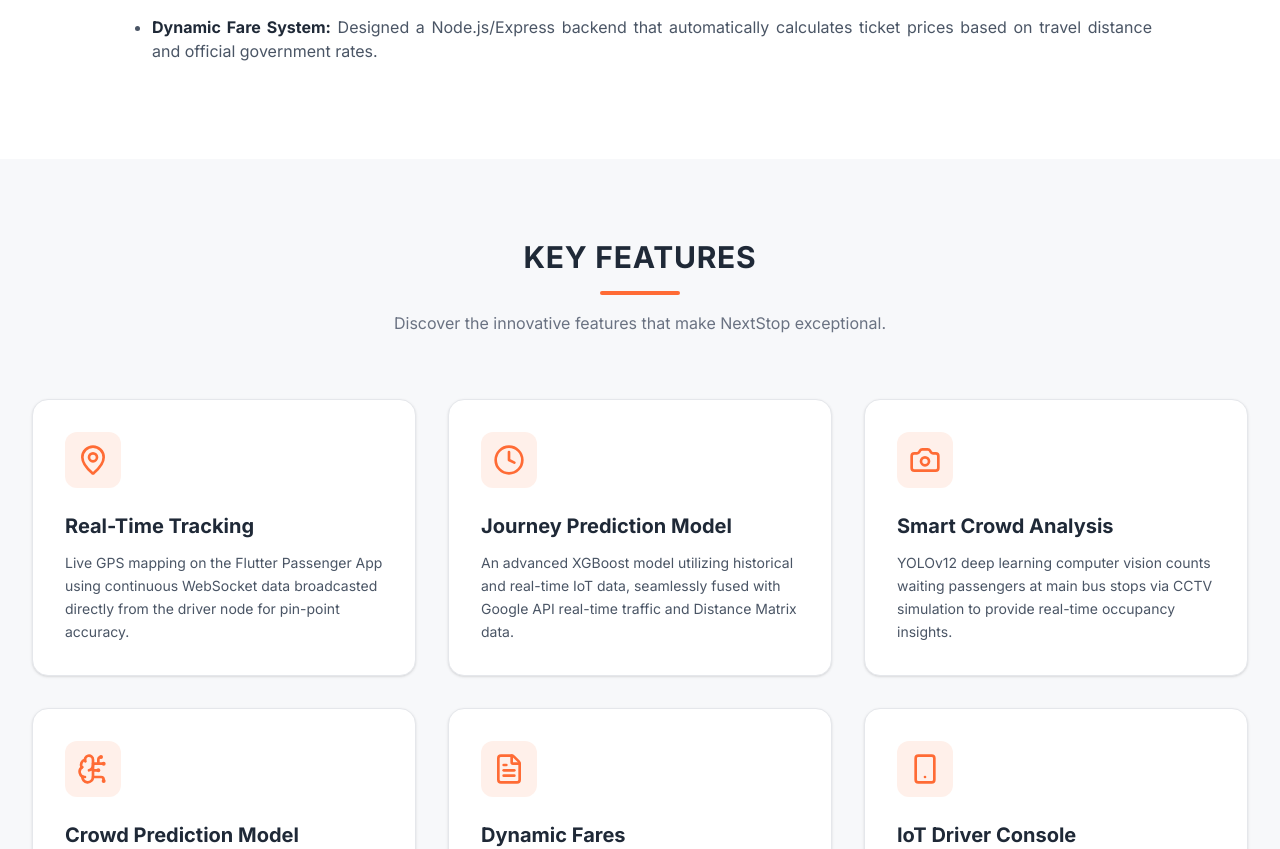
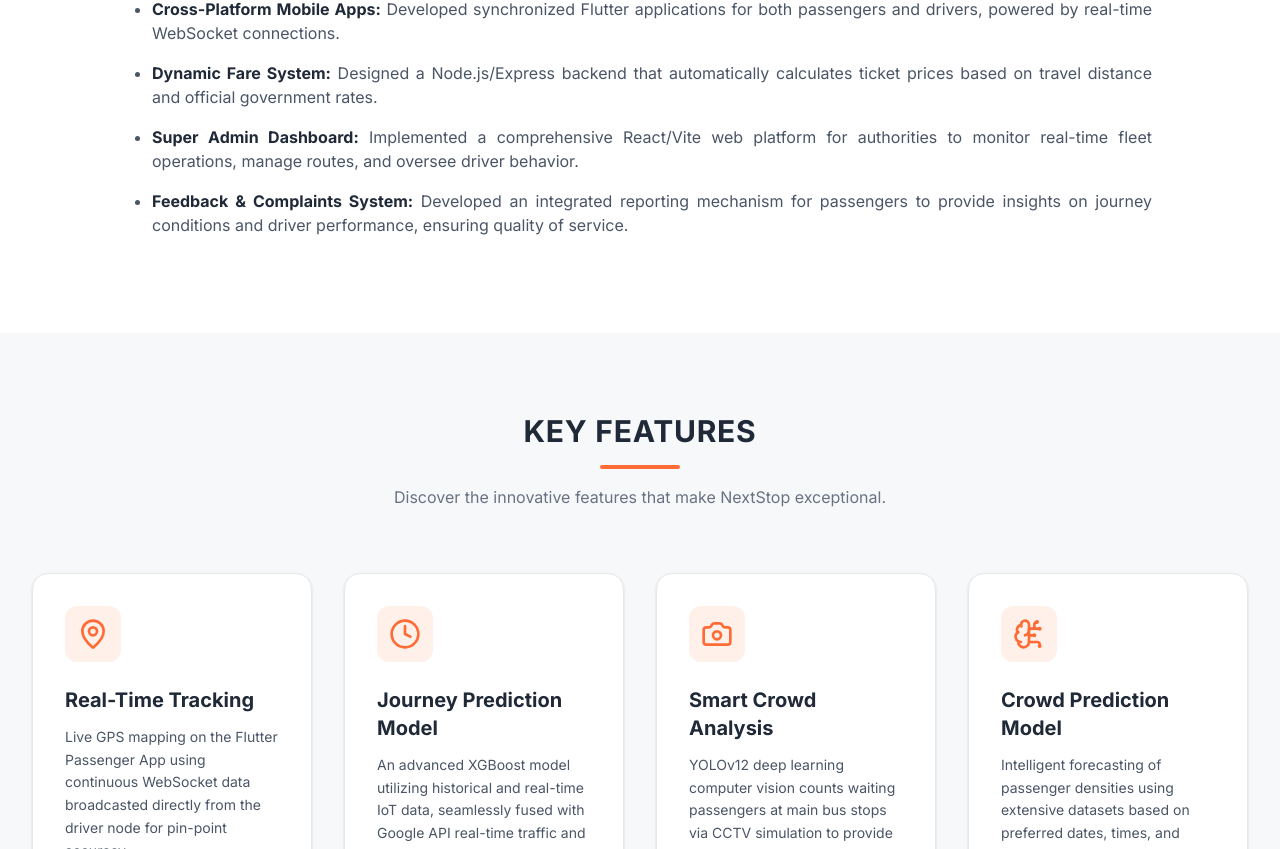
Before and after one commit to oshadha2k01/NextStop, a Next.js app: page / in a window 1280 px wide. Shown: the part 3040-3889 px from the top of the page. Built offline with nearby package versions, Linux system fonts and the light colour scheme; no server answers.

Commit message:
feat: modify the layout and responsiveness

```diff
--- a/app/components/Domain.tsx
+++ b/app/components/Domain.tsx
@@ -15,7 +15,7 @@ const Domain = () => {
     {
       title: "Methodology",
       image: "/domain/methodology.png",
-      content: "Our approach utilizes a robust microservices architecture. We combine an XGBoost machine learning algorithm for ETA prediction, YOLOv12 computer vision for crowd analysis at bus stops, and a Node.js central backend."
+      content: "Our approach utilizes a robust microservices architecture combining XGBoost for ETA prediction, YOLOv12 for crowd analysis, and a Node.js backend. This intelligence is delivered through highly responsive, cross-platform Flutter applications for both passengers and drivers, alongside a comprehensive React/Vite Super Admin dashboard for centralized fleet and feedback management."
     }
   ];
 
@@ -98,6 +98,8 @@ const Domain = () => {
               <li><span className="font-bold text-[#1F2937]">Digital Bus Hailing:</span> Created a real-time mobile feature allowing passengers to send their exact pickup location directly to the driver’s dashboard to prevent missed stops.</li>
               <li><span className="font-bold text-[#1F2937]">Cross-Platform Mobile Apps:</span> Developed synchronized Flutter applications for both passengers and drivers, powered by real-time WebSocket connections.</li>
               <li><span className="font-bold text-[#1F2937]">Dynamic Fare System:</span> Designed a Node.js/Express backend that automatically calculates ticket prices based on travel distance and official government rates.</li>
+              <li><span className="font-bold text-[#1F2937]">Super Admin Dashboard:</span> Implemented a comprehensive React/Vite web platform for authorities to monitor real-time fleet operations, manage routes, and oversee driver behavior.</li>
+              <li><span className="font-bold text-[#1F2937]">Feedback & Complaints System:</span> Developed an integrated reporting mechanism for passengers to provide insights on journey conditions and driver performance, ensuring quality of service.</li>
             </ul>
           </div>
         </div>
--- a/app/components/Features.tsx
+++ b/app/components/Features.tsx
@@ -74,7 +74,7 @@ const Features = () => {
           <p className="text-gray-500 mt-4">Discover the innovative features that make NextStop exceptional.</p>
         </div>
 
-        <div className="grid md:grid-cols-3 gap-8">
+        <div className="grid grid-cols-1 sm:grid-cols-2 lg:grid-cols-3 xl:grid-cols-4 gap-6 lg:gap-8">
           {features.map((feat, i) => (
             <div key={i} className="bg-white p-8 rounded-2xl shadow-sm border border-gray-200 hover:border-[#FF6B35] hover:shadow-md transition-all group flex flex-col">
               <div className="w-14 h-14 rounded-xl bg-[#FF6B35]/10 flex items-center justify-center text-[#FF6B35] mb-6 group-hover:bg-[#FF6B35] group-hover:text-white transition-colors">
```
